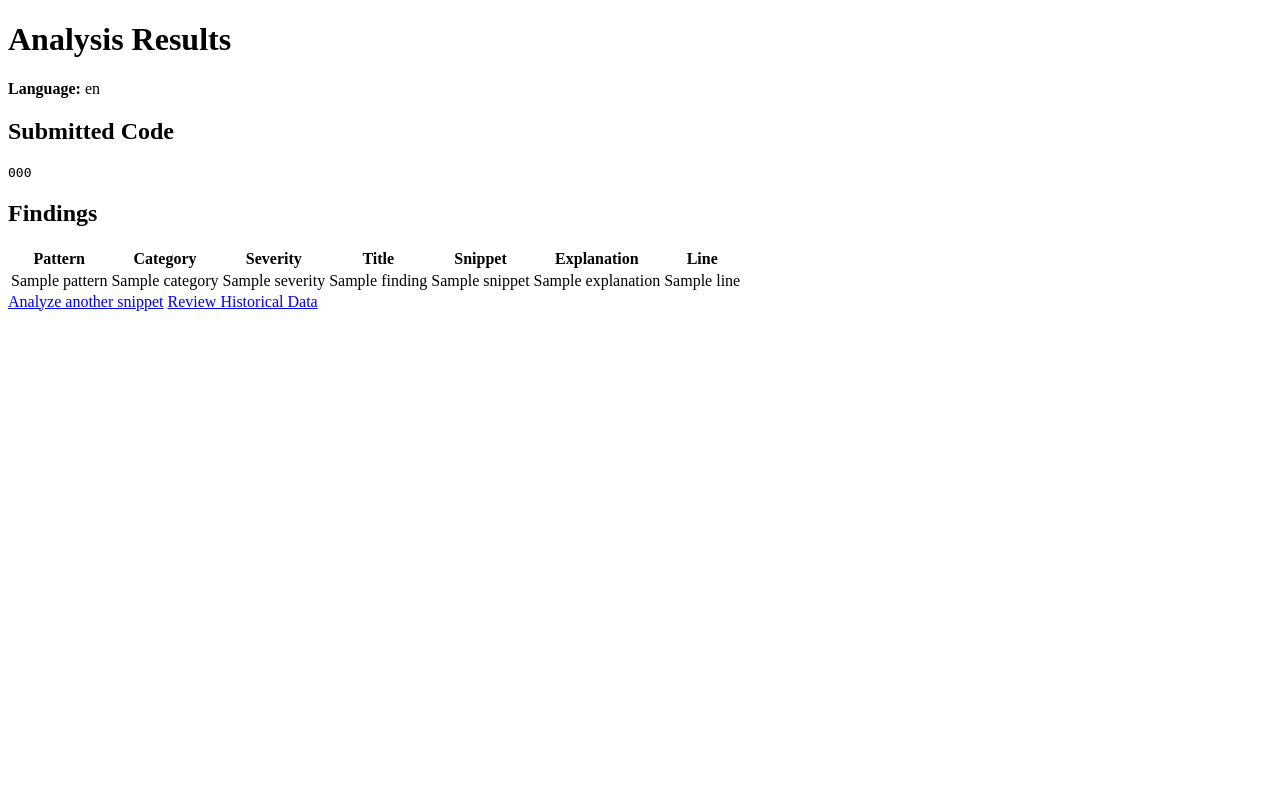
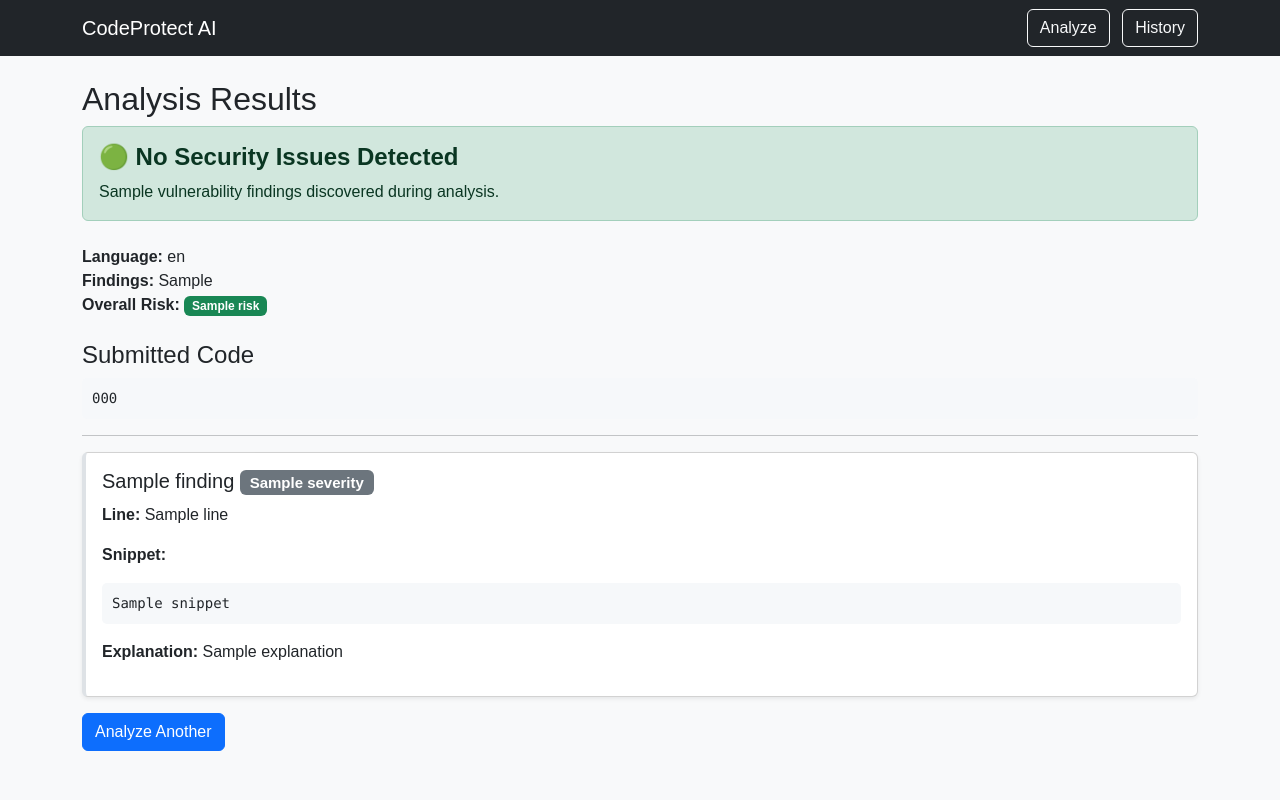
Before and after one commit to zeelshah00/codeprotect-ai, a Flask app: template templates/results.html in a window 1280 px wide. Run offline with Flask 3, Linux system fonts and the light colour scheme; the template is opened without the code that fills it: most values are stand-ins (such as "Sample title", 1, 10 or a date in 2020).

Commit message:
Added in Styling and Structing of the HTML Page and added in Risk Score

```diff
--- a/app.py
+++ b/app.py
@@ -15,11 +15,12 @@ def analyze():
     code = request.form.get("code", "")
     language = request.form.get("language", "python")
 
-    findings = analyze_code(code)
+    findings,risk = analyze_code(code)
+    len_findings = len(findings)
     historical_data(code, findings, language)
 
     return render_template(
-        "results.html", code=code, language=language, findings=findings)
+        "results.html", code=code, language=language, findings=findings, len_findings=len_findings, risk=risk)
 
 @app.route("/history", methods=["GET"])
 def history():
--- /dev/null
+++ b/static/styles.css
@@ -0,0 +1,18 @@
+body {
+font-family: Arial, sans-serif;
+}
+
+.code-block {
+background: #f6f8fa;
+padding: 10px;
+border-radius: 5px;
+overflow-x: auto;
+}
+
+.card {
+border-left: 4px solid #dee2e6;
+}
+
+.alert-heading {
+font-weight: bold;
+}
--- /dev/null
+++ b/templates/base.html
@@ -0,0 +1,35 @@
+<!DOCTYPE html>
+
+<html lang="en">
+<head>
+    <meta charset="UTF-8">
+    <title>CodeProtect AI</title>
+<!-- Bootstrap -->
+<link href="https://cdn.jsdelivr.net/npm/bootstrap@5.3.2/dist/css/bootstrap.min.css" rel="stylesheet">
+
+<!-- Custom CSS -->
+<link rel="stylesheet" href="{{ url_for('static', filename='styles.css') }}">
+
+</head>
+
+<body class="bg-light">
+
+<nav class="navbar navbar-dark bg-dark mb-4">
+    <div class="container">
+        <a class="navbar-brand" href="/">CodeProtect AI</a>
+        <div>
+            <a class="btn btn-outline-light me-2" href="/">Analyze</a>
+            <a class="btn btn-outline-light" href="/history">History</a>
+        </div>
+    </div>
+</nav>
+
+<div class="container">
+
+{% block content %}
+{% endblock %}
+
+</div>
+
+</body>
+</html>
--- a/templates/results.html
+++ b/templates/results.html
@@ -1,53 +1,94 @@
-<!DOCTYPE html>
-<html>
-<head>
-<title>Results</title>
-</head>
-<body>
+{% extends "base.html" %}
 
-<h1>Analysis Results</h1>
+{% block content %}
 
-<p><strong>Language:</strong> {{ language }}</p>
+<h2>Analysis Results</h2>
 
-<h2>Submitted Code</h2>
-<pre>{{ code }}</pre>
+<div class="mb-4">
 
-<h2>Findings</h2>
-    {% if findings %}
-        <table>
-            <thead>
-                <tr>
-                    <th>Pattern</th>
-                    <th>Category</th>
-                    <th>Severity</th>
-                    <th>Title</th>
-                    <th>Snippet</th>
-                    <th>Explanation</th>
-                    <th>Line</th>
-                </tr>
-            </thead>
-            <tbody>
-                {% for finding in findings %}
-                <tr>
-                    <!-- Access dictionary values using dot notation or bracket syntax -->
-                    <td>{{ finding.pattern }}</td>
-                    <td>{{ finding.category }}</td>
-                    <td>{{ finding.severity }}</td>
-                    <td>{{ finding.title }}</td>
-                    <td>{{ finding.snippet }}</td>
-                    <td>{{ finding.explanation }}</td>
-                    <td>{{ finding.line }}</td>
-                </tr>
+    <div class="alert
+        {% if risk == 'High' %}alert-danger
+        {% elif risk == 'Medium' %}alert-warning
+        {% elif risk == 'Low' %}alert-secondary
+        {% else %}alert-success
+        {% endif %}" role="alert">
+
+        <h4 class="alert-heading">
+            {% if risk == "High" %}
+            🔴 High Risk Detected
+            {% elif risk == "Medium" %}
+            🟠 Medium Risk Detected
+            {% elif risk == "Low" %}
+            🟡 Low Risk Detected
+            {% else %}
+            🟢 No Security Issues Detected
+            {% endif %}
+        </h4>
+
+    <p class="mb-0">
+        {{ len_findings }} vulnerability findings discovered during analysis.
+    </p>
+
+    </div>
+
+</div>
+
+
+<div class="mb-4">
+    <strong>Language:</strong> {{ language }} <br>
+    <strong>Findings:</strong> {{ len_findings }} <br>
+    <strong>Overall Risk:</strong>
+    <span class="badge
+    {% if risk == 'High' %}bg-danger
+    {% elif risk == 'Medium' %}bg-warning
+    {% elif risk == 'Low' %}bg-secondary
+    {% else %}bg-success
+    {% endif %}">
+    {{ risk }}
+    </span>
+</div>
+
+<h4>Submitted Code</h4>
+<pre class="code-block">{{ code }}</pre>
+
+    <hr>
+
+        {% if findings %}
+
+            {% for finding in findings %}
+
+                <div class="card mb-3 shadow-sm">
+
+                <div class="card-body">
+
+                <h5 class="card-title">
+                {{ finding.title }}
+
+                <span class="badge
+                {% if finding.severity == 'High' %}bg-danger
+                {% elif finding.severity == 'Medium' %}bg-warning
+                {% else %}bg-secondary
+                {% endif %}">
+                {{ finding.severity }} </span>
+
+                </h5>
+
+                <p><strong>Line:</strong> {{ finding.line }}</p>
+
+                <p><strong>Snippet:</strong></p>
+                <pre class="code-block">{{ finding.snippet }}</pre>
+
+                <p><strong>Explanation:</strong> {{ finding.explanation }}</p>
+
+                </div>
+
+                </div>
+
                 {% endfor %}
-            </tbody>
-        </table>
+        {% else %}
+            <p>No findings detected.</p>
+        {% endif %}
 
-    {% else %}
-        <p>No findings yet.</p>
-    {% endif %}
+<a href="/" class="btn btn-primary">Analyze Another</a>
 
-<a href="/">Analyze another snippet</a>
-<a href="/history">Review Historical Data</a>
-
-</body>
-</html>
+{% endblock %}
```
Also changed, not shown: analyzer.py (+15 -2 lines), templates/history.html (+26 -17 lines), templates/index.html (+15 -19 lines), scans.db.
